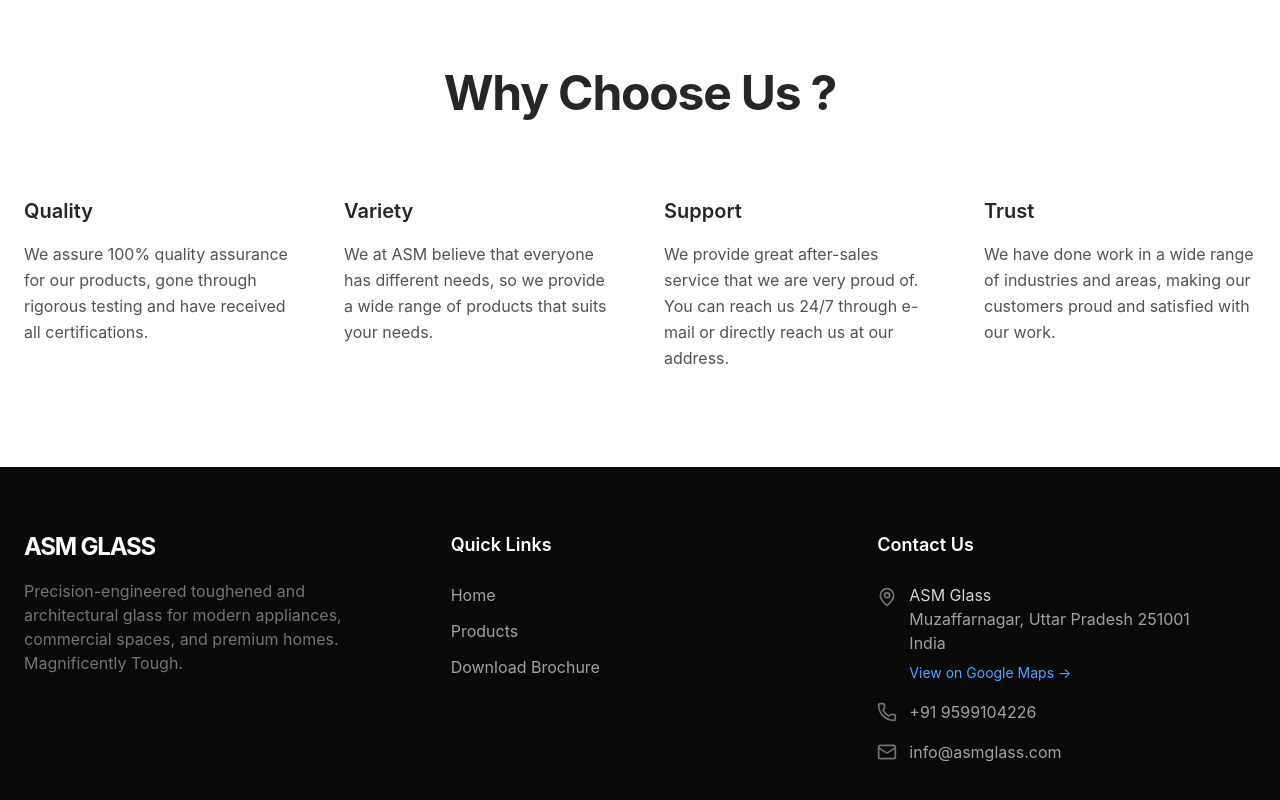
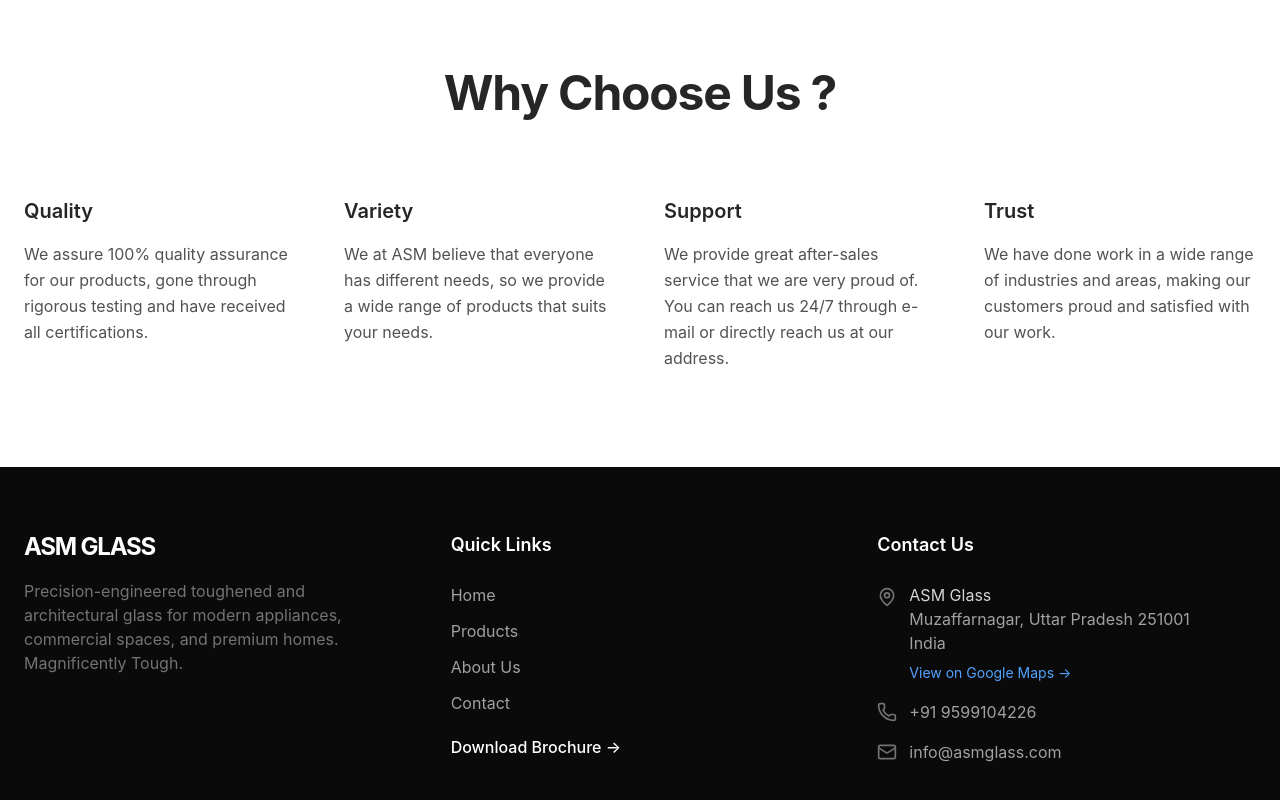
Before and after one commit to arush-raj-agarwal/asm-glass, a React (Vite) app: page / in a window 1280 px wide. Shown: the part 2070-2870 px from the top of the page. Built offline with nearby package versions, Linux system fonts and the light colour scheme.

Commit message:
Update App.jsx
Updated footer to match the navigation bar

```diff
--- a/src/App.jsx
+++ b/src/App.jsx
@@ -144,12 +144,20 @@
                 Precision-engineered toughened and architectural glass for modern appliances, commercial spaces, and premium homes. Magnificently Tough.
               </p>
             </div>
+            {/* Quick Links Column */}
             <div>
               <h4 className="text-lg font-semibold text-white mb-6">Quick Links</h4>
               <ul className="space-y-3">
                 <li><Link to="/" className="hover:text-white transition-colors">Home</Link></li>
-                <li><Link to="/products/appliance-glass" className="hover:text-white transition-colors">Products</Link></li>
-                <li><button onClick={() => setIsModalOpen(true)} className="hover:text-white transition-colors">Download Brochure</button></li>
+                {/* Links back to home page where the product grid is */}
+                <li><Link to="/" className="hover:text-white transition-colors">Products</Link></li>
+                <li><Link to="/about" className="hover:text-white transition-colors">About Us</Link></li>
+                <li><Link to="/contact" className="hover:text-white transition-colors">Contact</Link></li>
+                <li className="pt-2">
+                  <button onClick={() => setIsModalOpen(true)} className="text-white font-medium hover:text-neutral-300 transition-colors">
+                    Download Brochure &rarr;
+                  </button>
+                </li>
               </ul>
             </div>
             <div>
```
